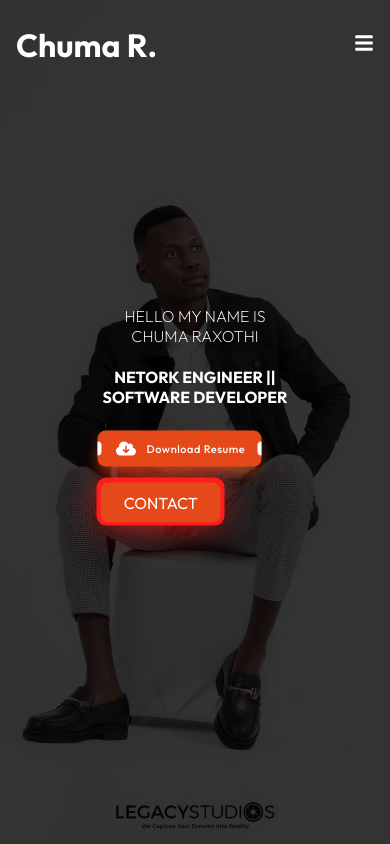
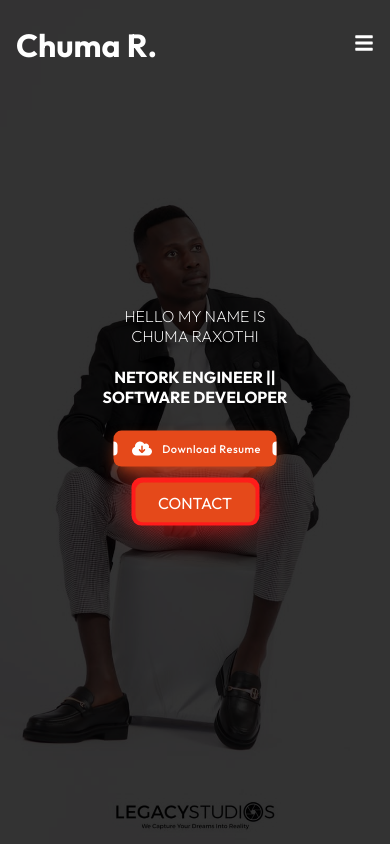
Before and after one commit to Chuma-rxt/portfolio-react, a React (Create React App) app: page / in a window 390 px wide. Shown: the top 844 px of the page. Built offline with nearby package versions, Linux system fonts and the light colour scheme.

Commit message:
aligning the two buttons at home page

```diff
--- a/src/components/HeroImg.js
+++ b/src/components/HeroImg.js
@@ -8,6 +8,21 @@ import { Link } from "react-router-dom";
 
 
 const HeroImg = () => {
+
+  function downloadResume() {
+    const url = 'file:///C:/Users/ChumaRaxothi/Downloads/Chuma_Raxothi_Resume.pdf';
+    const a = document.createElement('a');
+    a.href = url;
+    a.download = 'Chuma_Raxothi_Resume.pdf';
+    document.body.appendChild(a);
+    a.click();
+    document.body.removeChild(a);
+  }
+
+
+
+
+
   return (
     <div className= "hero">
         <div className="mask">
@@ -17,7 +32,7 @@ const HeroImg = () => {
           <p> Hello my name is Chuma Raxothi</p>
           <h1>NETORK ENGINEER || SOFTWARE DEVELOPER</h1>
 
-            <div className="conta">
+            {/* <div className="conta">
               <button href="Chrome HTML Document (.pdf)" class="Download-button">
                 <svg
                   xmlns="http://www.w3.org/2000/svg"
@@ -35,7 +50,35 @@ const HeroImg = () => {
               <Link to="/contact" className="btn btn-light">
                 CONTACT
               </Link>
-            </div>
+            </div> */}
+
+<div className="container">
+  <div className="conta">
+  <button onClick={() => downloadResume()} className="Download-button">
+  <svg
+    xmlns="http://www.w3.org/2000/svg"
+    height="16"
+    width="20"
+    viewBox="0 0 640 512"
+  >
+    <path
+      d="M144 480C64.5 480 0 415.5 0 336c0-62.8 40.2-116.2 96.2-135.9c-.1-2.7-.2-5.4-.2-8.1c0-88.4 71.6-160 160-160c59.3 0 111 32.2 138.7 80.2C409.9 102 428.3 96 448 96c53 0 96 43 96 96c0 12.2-2.3 23.8-6.4 34.6C596 238.4 640 290.1 640 352c0 70.7-57.3 128-128 128H144zm79-167l80 80c9.4 9.4 24.6 9.4 33.9 0l80-80c9.4-9.4 9.4-24.6 0-33.9s-24.6-9.4-33.9 0l-39 39V184c0-13.3-10.7-24-24-24s-24 10.7-24 24V318.1l-39-39c-9.4-9.4-24.6-9.4-33.9 0s-9.4 24.6 0 33.9z"
+      fill="white"
+    ></path>
+  </svg>
+  <span>Download Resume</span>
+</button>
+  </div>
+  <div>
+    <a href="/contact" className="btn btn-light">
+      CONTACT
+    </a>
+  </div>
+</div>
+
+
+
+
 
         </div>
     </div>
--- a/src/components/HeroImgStyles.css
+++ b/src/components/HeroImgStyles.css
@@ -54,8 +54,14 @@
     }
 }
 
-/* .Download-button,
-.btn.btn-light {
-    flex: 1; /* Allow both buttons to share available space equally
+.container {
+    display: flex;
+    justify-content: space-between;
   }
-   */
+
+  @media only screen and (max-width: 768px) {
+    .container {
+      flex-direction: column;
+      align-items: center;
+    }
+  }
```
